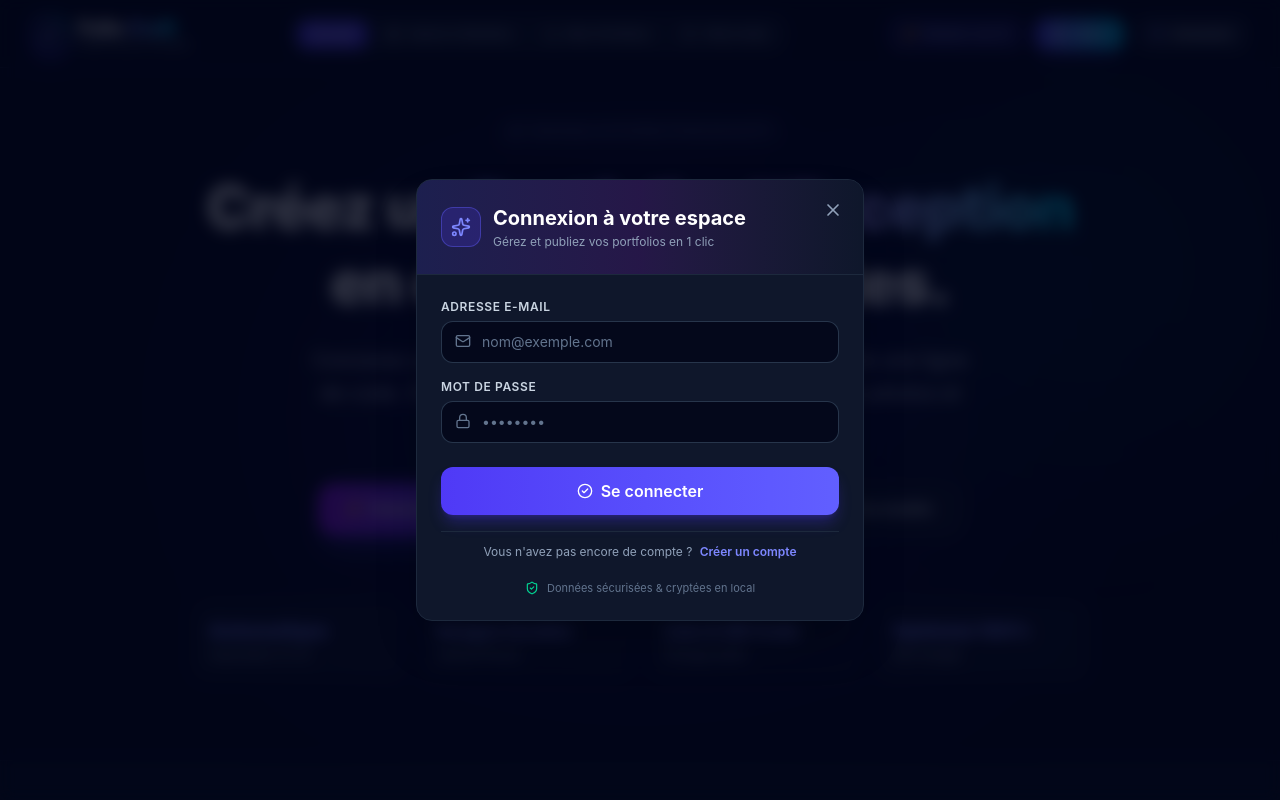
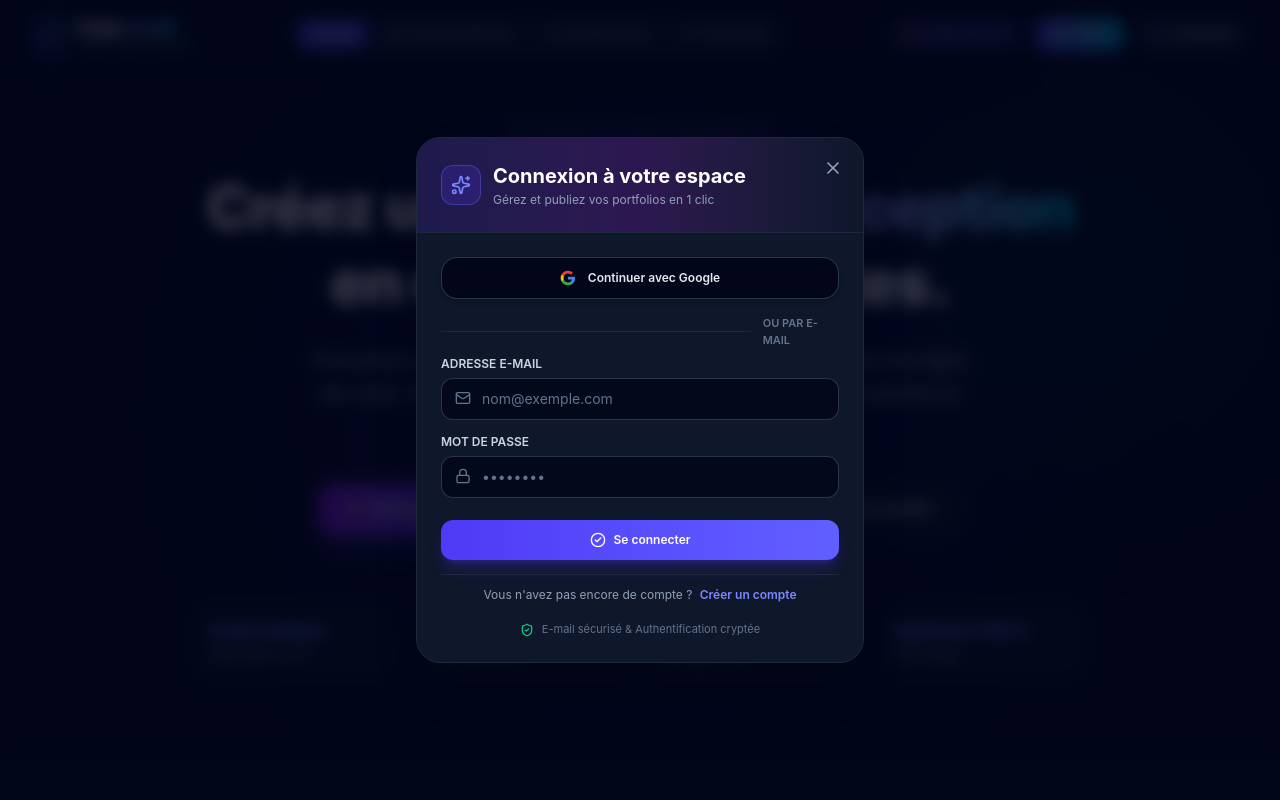
Before and after one commit to mouba2287-dev/-IA-2026-, a React app: page / in a window 1280 px wide. Both pictures are taken after a click on the button "Connexion". Shown: the top 800 px of the page. Built offline with nearby package versions, Linux system fonts and the light colour scheme; the HTML template or start-up script is replaced by a standard one.

Commit message:
feat: add Google OAuth login and 6-digit email OTP verification flow
Co-authored-by: mouba2287-dev <304850496+mouba2287-dev@users.noreply.github.com>

```diff
--- a/src/components/AuthModal.jsx
+++ b/src/components/AuthModal.jsx
@@ -1,5 +1,27 @@
 import React, { useState } from 'react';
-import { X, Mail, Lock, User, Sparkles, CheckCircle2, ShieldCheck } from 'lucide-react';
+import { X, Mail, Lock, User, Sparkles, CheckCircle2, ShieldCheck, RefreshCw, Send, Check } from 'lucide-react';
+
+// Google Brand SVG Icon
+const GoogleIcon = ({ className = "w-5 h-5" }) => (
+  <svg className={className} viewBox="0 0 24 24">
+    <path
+      fill="#4285F4"
+      d="M22.56 12.25c0-.78-.07-1.53-.2-2.25H12v4.26h5.92c-.26 1.37-1.04 2.53-2.21 3.31v2.77h3.57c2.08-1.92 3.28-4.74 3.28-8.09z"
+    />
+    <path
+      fill="#34A853"
+      d="M12 23c2.97 0 5.46-.98 7.28-2.66l-3.57-2.77c-.98.66-2.23 1.06-3.71 1.06-2.86 0-5.29-1.93-6.16-4.53H2.18v2.84C3.99 20.53 7.7 23 12 23z"
+    />
+    <path
+      fill="#FBBC05"
+      d="M5.84 14.09c-.22-.66-.35-1.36-.35-2.09s.13-1.43.35-2.09V7.06H2.18C1.43 8.55 1 10.22 1 12s.43 3.45 1.18 4.94l2.85-2.22.81-.63z"
+    />
+    <path
+      fill="#EA4335"
+      d="M12 5.38c1.62 0 3.06.56 4.21 1.64l3.15-3.15C17.45 2.09 14.97 1 12 1 7.7 1 3.99 3.47 2.18 7.06l3.66 2.84c.87-2.6 3.3-4.52 6.16-4.52z"
+    />
+  </svg>
+);
 
 export default function AuthModal({ isOpen, onClose, onLoginSuccess }) {
   const [isSignUp, setIsSignUp] = useState(false);
@@ -8,26 +30,93 @@ export default function AuthModal({ isOpen, onClose, onLoginSuccess }) {
   const [name, setName] = useState('');
   const [avatar, setAvatar] = useState('https://images.unsplash.com/photo-1534528741775-53994a69daeb?w=150&auto=format&fit=crop&q=80');
 
+  // Verification Step state
+  const [step, setStep] = useState('auth'); // 'auth' | 'verify'
+  const [verificationCode, setVerificationCode] = useState(['', '', '', '', '', '']);
+  const [isVerifying, setIsVerifying] = useState(false);
+  const [isGoogleLoading, setIsGoogleLoading] = useState(false);
+
   if (!isOpen) return null;
 
+  // Handle standard email/password login or signup
   const handleSubmit = (e) => {
     e.preventDefault();
+    if (isSignUp) {
+      // Launch Email Verification Step
+      setStep('verify');
+    } else {
       const user = {
         id: `user-${Date.now()}`,
         name: name || (email ? email.split('@')[0] : 'Membre FolioCraft'),
         email: email || 'utilisateur@demo.com',
         avatar: avatar,
+        authProvider: 'email',
+        isEmailVerified: true,
         loggedInAt: new Date().toISOString()
       };
       onLoginSuccess(user);
       onClose();
+    }
+  };
+
+  // Handle Google OAuth Simulation
+  const handleGoogleLogin = () => {
+    setIsGoogleLoading(true);
+    setTimeout(() => {
+      setIsGoogleLoading(false);
+      const googleUser = {
+        id: `google-user-${Date.now()}`,
+        name: 'Alexandre Google Member',
+        email: 'alexandre.google@gmail.com',
+        avatar: 'https://images.unsplash.com/photo-1534528741775-53994a69daeb?w=150&auto=format&fit=crop&q=80',
+        authProvider: 'google',
+        isEmailVerified: true,
+        loggedInAt: new Date().toISOString()
+      };
+      onLoginSuccess(googleUser);
+      onClose();
+    }, 800);
+  };
+
+  // Confirm 6-digit OTP Email Code
+  const handleVerifyCodeSubmit = (e) => {
+    e.preventDefault();
+    setIsVerifying(true);
+    setTimeout(() => {
+      setIsVerifying(false);
+      const user = {
+        id: `user-${Date.now()}`,
+        name: name || (email ? email.split('@')[0] : 'Membre FolioCraft'),
+        email: email || 'utilisateur@demo.com',
+        avatar: avatar,
+        authProvider: 'email',
+        isEmailVerified: true,
+        loggedInAt: new Date().toISOString()
+      };
+      onLoginSuccess(user);
+      setStep('auth');
+      onClose();
+    }, 800);
+  };
+
+  const handleCodeChange = (idx, val) => {
+    if (val.length > 1) val = val[0];
+    const newCode = [...verificationCode];
+    newCode[idx] = val;
+    setVerificationCode(newCode);
+
+    // Auto-focus next input
+    if (val && idx < 5) {
+      const nextInput = document.getElementById(`otp-input-${idx + 1}`);
+      if (nextInput) nextInput.focus();
+    }
   };
 
   return (
     <div className="fixed inset-0 z-50 flex items-center justify-center p-4 bg-slate-950/80 backdrop-blur-sm animate-fade-in">
-      <div className="relative w-full max-w-md bg-slate-900 border border-slate-800 rounded-2xl shadow-2xl overflow-hidden text-slate-100">
+      <div className="relative w-full max-w-md bg-slate-900 border border-slate-800 rounded-3xl shadow-2xl overflow-hidden text-slate-100">
         {/* Top Header */}
-        <div className="relative p-6 bg-gradient-to-r from-indigo-900/40 via-purple-900/30 to-slate-900 border-b border-slate-800">
+        <div className="relative p-6 bg-gradient-to-r from-indigo-950 via-purple-900/40 to-slate-900 border-b border-slate-800">
           <button
             onClick={onClose}
             className="absolute top-4 right-4 text-slate-400 hover:text-white p-1 rounded-lg hover:bg-slate-800/80 transition"
@@ -40,20 +129,49 @@ export default function AuthModal({ isOpen, onClose, onLoginSuccess }) {
             </div>
             <div>
               <h2 className="text-xl font-bold text-white">
-                {isSignUp ? 'Créer un compte FolioCraft' : 'Connexion à votre espace'}
+                {step === 'verify'
+                  ? 'Vérification de l’E-mail'
+                  : isSignUp
+                  ? 'Créer un compte FolioCraft'
+                  : 'Connexion à votre espace'}
               </h2>
               <p className="text-xs text-slate-400 mt-0.5">
-                {isSignUp ? 'Rejoignez des milliers de professionnels' : 'Gérez et publiez vos portfolios en 1 clic'}
+                {step === 'verify'
+                  ? `Code à 6 chiffres envoyé à ${email || 'votre e-mail'}`
+                  : isSignUp
+                  ? 'Rejoignez des milliers de professionnels'
+                  : 'Gérez et publiez vos portfolios en 1 clic'}
               </p>
             </div>
           </div>
         </div>
 
-        {/* Content Form */}
-        <form onSubmit={handleSubmit} className="p-6 space-y-4">
+        {/* STEP 1: AUTH FORM */}
+        {step === 'auth' ? (
+          <div className="p-6 space-y-4">
+            {/* Google OAuth Button */}
+            <button
+              onClick={handleGoogleLogin}
+              disabled={isGoogleLoading}
+              className="w-full py-3 bg-slate-950 hover:bg-slate-800/80 border border-slate-700/80 rounded-2xl font-semibold text-xs text-slate-200 transition flex items-center justify-center gap-3 shadow-md"
+            >
+              {isGoogleLoading ? (
+                <RefreshCw className="w-4 h-4 animate-spin text-indigo-400" />
+              ) : (
+                <GoogleIcon className="w-4 h-4" />
+              )}
+              <span>Continuer avec Google</span>
+            </button>
+
+            <div className="relative flex items-center justify-center my-2">
+              <div className="border-t border-slate-800 w-full" />
+              <span className="bg-slate-900 px-3 text-[11px] text-slate-500 font-semibold uppercase">ou par e-mail</span>
+            </div>
+
+            <form onSubmit={handleSubmit} className="space-y-3.5">
               {isSignUp && (
                 <div>
-              <label className="block text-xs font-semibold text-slate-300 uppercase tracking-wider mb-1.5">
+                  <label className="block text-xs font-semibold text-slate-300 uppercase mb-1.5">
                     Nom complet
                   </label>
                   <div className="relative">
@@ -64,14 +182,14 @@ export default function AuthModal({ isOpen, onClose, onLoginSuccess }) {
                       onChange={(e) => setName(e.target.value)}
                       placeholder="Jean Dupont"
                       required
-                  className="w-full pl-10 pr-4 py-2.5 bg-slate-950/80 border border-slate-700/80 rounded-xl text-sm text-white placeholder-slate-500 focus:outline-none focus:border-indigo-500 focus:ring-1 focus:ring-indigo-500"
+                      className="w-full pl-10 pr-4 py-2.5 bg-slate-950/80 border border-slate-700/80 rounded-xl text-sm text-white placeholder-slate-500 focus:outline-none focus:border-indigo-500"
                     />
                   </div>
                 </div>
               )}
 
               <div>
-            <label className="block text-xs font-semibold text-slate-300 uppercase tracking-wider mb-1.5">
+                <label className="block text-xs font-semibold text-slate-300 uppercase mb-1.5">
                   Adresse e-mail
                 </label>
                 <div className="relative">
@@ -82,13 +200,13 @@ export default function AuthModal({ isOpen, onClose, onLoginSuccess }) {
                     onChange={(e) => setEmail(e.target.value)}
                     placeholder="nom@exemple.com"
                     required
-                className="w-full pl-10 pr-4 py-2.5 bg-slate-950/80 border border-slate-700/80 rounded-xl text-sm text-white placeholder-slate-500 focus:outline-none focus:border-indigo-500 focus:ring-1 focus:ring-indigo-500"
+                    className="w-full pl-10 pr-4 py-2.5 bg-slate-950/80 border border-slate-700/80 rounded-xl text-sm text-white placeholder-slate-500 focus:outline-none focus:border-indigo-500"
                   />
                 </div>
               </div>
 
               <div>
-            <label className="block text-xs font-semibold text-slate-300 uppercase tracking-wider mb-1.5">
+                <label className="block text-xs font-semibold text-slate-300 uppercase mb-1.5">
                   Mot de passe
                 </label>
                 <div className="relative">
@@ -99,14 +217,14 @@ export default function AuthModal({ isOpen, onClose, onLoginSuccess }) {
                     onChange={(e) => setPassword(e.target.value)}
                     placeholder="••••••••"
                     required
-                className="w-full pl-10 pr-4 py-2.5 bg-slate-950/80 border border-slate-700/80 rounded-xl text-sm text-white placeholder-slate-500 focus:outline-none focus:border-indigo-500 focus:ring-1 focus:ring-indigo-500"
+                    className="w-full pl-10 pr-4 py-2.5 bg-slate-950/80 border border-slate-700/80 rounded-xl text-sm text-white placeholder-slate-500 focus:outline-none focus:border-indigo-500"
                   />
                 </div>
               </div>
 
               {isSignUp && (
                 <div>
-              <label className="block text-xs font-semibold text-slate-300 uppercase tracking-wider mb-1.5">
+                  <label className="block text-xs font-semibold text-slate-300 uppercase mb-1.5">
                     Choisir un Avatar
                   </label>
                   <div className="flex gap-2">
@@ -122,7 +240,7 @@ export default function AuthModal({ isOpen, onClose, onLoginSuccess }) {
                         alt="Avatar option"
                         onClick={() => setAvatar(url)}
                         className={`w-10 h-10 rounded-full object-cover cursor-pointer border-2 transition ${
-                      avatar === url ? 'border-indigo-500 scale-110 shadow-lg shadow-indigo-500/30' : 'border-slate-700 opacity-60 hover:opacity-100'
+                          avatar === url ? 'border-indigo-500 scale-110 shadow-lg' : 'border-slate-700 opacity-60'
                         }`}
                       />
                     ))}
@@ -133,10 +251,10 @@ export default function AuthModal({ isOpen, onClose, onLoginSuccess }) {
               <div className="pt-2">
                 <button
                   type="submit"
-              className="w-full py-3 bg-gradient-to-r from-indigo-600 to-indigo-500 hover:from-indigo-500 hover:to-indigo-400 font-semibold text-white rounded-xl shadow-lg shadow-indigo-600/30 transition flex items-center justify-center gap-2"
+                  className="w-full py-3 bg-gradient-to-r from-indigo-600 to-indigo-500 hover:from-indigo-500 hover:to-indigo-400 font-semibold text-white text-xs rounded-xl shadow-lg shadow-indigo-600/30 transition flex items-center justify-center gap-2"
                 >
                   <CheckCircle2 className="w-4 h-4" />
-              {isSignUp ? 'Créer mon compte gratuit' : 'Se connecter'}
+                  {isSignUp ? 'Créer mon compte avec vérification' : 'Se connecter'}
                 </button>
               </div>
 
@@ -155,9 +273,61 @@ export default function AuthModal({ isOpen, onClose, onLoginSuccess }) {
 
               <div className="flex items-center justify-center gap-2 text-[11px] text-slate-500 pt-1">
                 <ShieldCheck className="w-3.5 h-3.5 text-emerald-400" />
-            <span>Données sécurisées & cryptées en local</span>
+                <span>E-mail sécurisé & Authentification cryptée</span>
               </div>
             </form>
+          </div>
+        ) : (
+          /* STEP 2: EMAIL VERIFICATION CODE SCREEN */
+          <form onSubmit={handleVerifyCodeSubmit} className="p-6 space-y-6">
+            <div className="text-center space-y-2">
+              <div className="w-12 h-12 bg-indigo-600/20 border border-indigo-500/30 rounded-2xl flex items-center justify-center mx-auto text-indigo-400">
+                <Mail className="w-6 h-6" />
+              </div>
+              <p className="text-xs text-slate-300">
+                Saisissez le code de confirmation envoyé à <strong className="text-indigo-400">{email}</strong>
+              </p>
+            </div>
+
+            {/* 6 OTP Code Inputs */}
+            <div className="flex justify-center gap-2">
+              {verificationCode.map((digit, idx) => (
+                <input
+                  key={idx}
+                  id={`otp-input-${idx}`}
+                  type="text"
+                  maxLength={1}
+                  value={digit}
+                  onChange={(e) => handleCodeChange(idx, e.target.value)}
+                  className="w-11 h-12 text-center text-lg font-black bg-slate-950 border border-slate-700 rounded-xl text-indigo-400 focus:outline-none focus:border-indigo-500"
+                />
+              ))}
+            </div>
+
+            <button
+              type="submit"
+              disabled={isVerifying}
+              className="w-full py-3 bg-gradient-to-r from-emerald-600 to-indigo-600 hover:from-emerald-500 hover:to-indigo-500 font-bold text-white text-xs rounded-xl shadow-lg transition flex items-center justify-center gap-2"
+            >
+              {isVerifying ? (
+                <RefreshCw className="w-4 h-4 animate-spin text-white" />
+              ) : (
+                <Check className="w-4 h-4" />
+              )}
+              <span>Valider le code & Se connecter</span>
+            </button>
+
+            <div className="text-center">
+              <button
+                type="button"
+                onClick={() => setStep('auth')}
+                className="text-xs text-slate-400 hover:text-white underline"
+              >
+                ← Changer d'adresse e-mail
+              </button>
+            </div>
+          </form>
+        )}
       </div>
     </div>
   );
--- a/src/components/Header.jsx
+++ b/src/components/Header.jsx
@@ -1,5 +1,5 @@
 import React from 'react';
-import { Sparkles, LayoutGrid, FolderHeart, HelpCircle, User, LogOut, PlusCircle, Wand2 } from 'lucide-react';
+import { Sparkles, LayoutGrid, FolderHeart, HelpCircle, User, LogOut, PlusCircle, Wand2, ShieldCheck } from 'lucide-react';
 
 export default function Header({
   activeTab,
@@ -99,14 +99,26 @@ export default function Header({
 
         {user ? (
           <div className="flex items-center gap-2 pl-2 border-l border-slate-800">
+            <div className="relative">
               <img
                 src={user.avatar}
                 alt={user.name}
                 className="w-8 h-8 rounded-full border border-indigo-500/50 object-cover"
               />
-            <span className="hidden lg:inline text-xs font-semibold text-slate-200 max-w-[100px] truncate">
+              {user.isEmailVerified && (
+                <span className="absolute -bottom-1 -right-1 bg-emerald-500 text-white p-0.5 rounded-full" title="E-mail vérifié">
+                  <ShieldCheck className="w-2.5 h-2.5" />
+                </span>
+              )}
+            </div>
+            <div className="hidden lg:block text-left">
+              <span className="block text-xs font-semibold text-slate-200 max-w-[100px] truncate">
                 {user.name}
               </span>
+              <span className="block text-[10px] text-emerald-400 font-medium">
+                {user.authProvider === 'google' ? 'Google' : 'Vérifié'}
+              </span>
+            </div>
             <button
               onClick={onLogout}
               title="Déconnexion"
```
Lines whose indentation alone changed are shown as unchanged.
